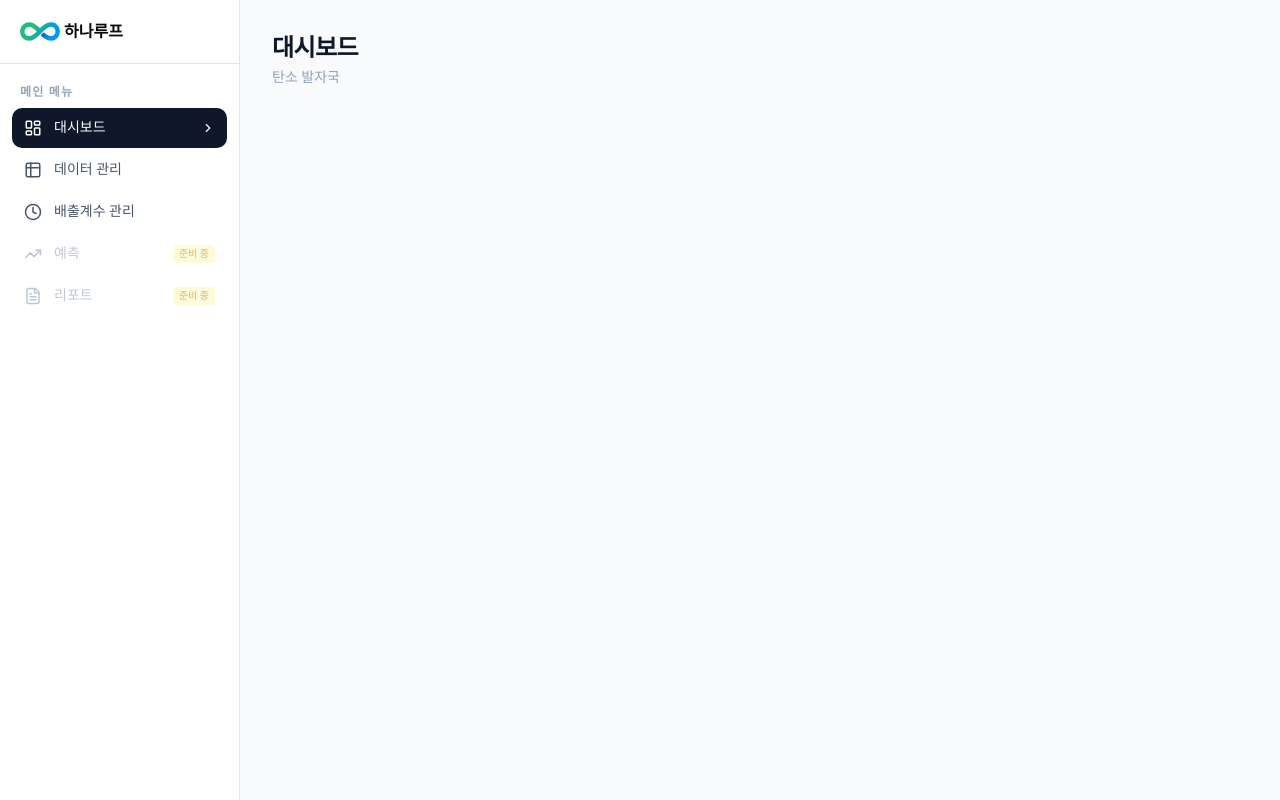
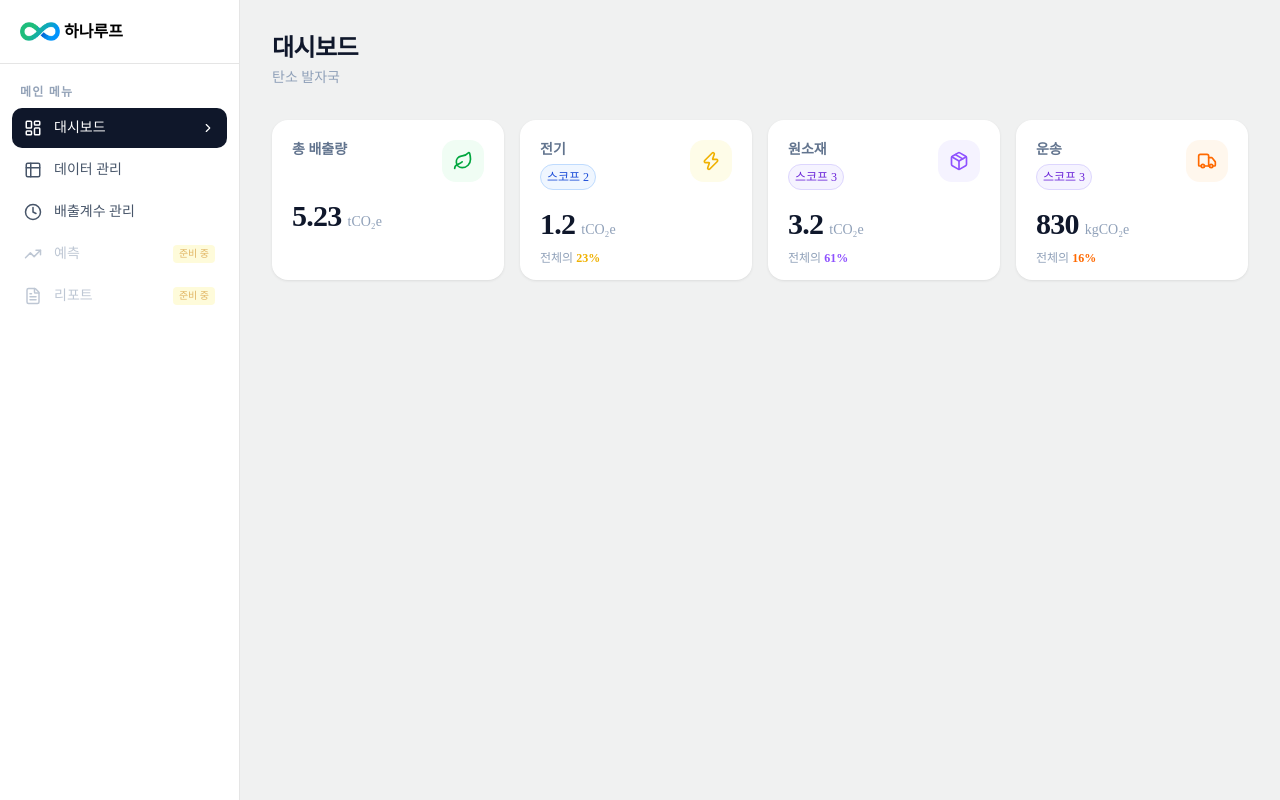
Before and after one commit to numi8462/hanaloop-dashboard, a Next.js app: page /dashboard in a window 1280 px wide. Built offline with nearby package versions, Linux system fonts and the light colour scheme; a web font is replaced by a local one.

Commit message:
feat: 대시보드 KPI 카드 컴포넌트 추가

```diff
--- a/app/dashboard/page.tsx
+++ b/app/dashboard/page.tsx
@@ -1,3 +1,5 @@
+import SummaryCards from "@/components/dashboard/SummaryCards";
+
 export default function DashboardPage() {
   return (
     <div className="p-8">
@@ -7,6 +9,22 @@ export default function DashboardPage() {
         </h1>
         <p className="text-sm mt-1 text-slate-400">탄소 발자국</p>
       </div>
+
+      {/* 테스트용 더미 데이터 */}
+      <SummaryCards
+        totalCo2e={5230}
+        byCategory={[
+          { type: "전기", totalCo2e: 1200, scope: "스코프 2", percentage: 23 },
+          {
+            type: "원소재",
+            totalCo2e: 3200,
+            scope: "스코프 3",
+            percentage: 61,
+          },
+          { type: "운송", totalCo2e: 830, scope: "스코프 3", percentage: 16 },
+        ]}
+        isLoading={false}
+      />
     </div>
   );
 }
--- a/app/globals.css
+++ b/app/globals.css
@@ -138,3 +138,67 @@
     @apply font-sans;
   }
 }
+
+/* ─── 카드 ───────────────────────────────────────────────────── */
+.card {
+  background: white;
+  border-radius: 16px;
+  box-shadow:
+    0 1px 3px 0 rgb(0 0 0 / 0.08),
+    0 1px 2px -1px rgb(0 0 0 / 0.05);
+  height: 160px;
+}
+
+/* ─── 스켈레톤 로딩 ──────────────────────────────────────────── */
+@keyframes shimmer {
+  0% {
+    background-position: -200% 0;
+  }
+  100% {
+    background-position: 200% 0;
+  }
+}
+
+.skeleton {
+  background: linear-gradient(90deg, #f1f5f9 25%, #e2e8f0 50%, #f1f5f9 75%);
+  background-size: 200% 100%;
+  animation: shimmer 1.5s infinite;
+  border-radius: 4px;
+}
+
+/* ─── 페이드인 애니메이션 ────────────────────────────────────── */
+@keyframes fadeInUp {
+  from {
+    opacity: 0;
+    transform: translateY(12px);
+  }
+  to {
+    opacity: 1;
+    transform: translateY(0);
+  }
+}
+
+.animate-fade-in-up {
+  animation: fadeInUp 0.4s ease-out forwards;
+  opacity: 0;
+}
+.animate-stagger-1 {
+  animation-delay: 0.05s;
+}
+
+/* ─── Scope 배지 ─────────────────────────────────────────────── */
+.badge-scope1 {
+  background: #fff7ed;
+  color: #c2410c;
+  border: 1px solid #fed7aa;
+}
+.badge-scope2 {
+  background: #eff6ff;
+  color: #1d4ed8;
+  border: 1px solid #bfdbfe;
+}
+.badge-scope3 {
+  background: #f5f3ff;
+  color: #6d28d9;
+  border: 1px solid #ddd6fe;
+}
--- a/app/layout.tsx
+++ b/app/layout.tsx
@@ -23,7 +23,7 @@ export default function RootLayout({
       <body>
         <div className="flex min-h-screen">
           <Sidebar />
-          <main className="flex-1 min-h-screen bg-[#f8fafc] ml-[240px]">
+          <main className="flex-1 min-h-screen bg-[#F0F1F1] ml-60">
             {children}
           </main>
         </div>
--- /dev/null
+++ b/components/dashboard/CardSkeleton.tsx
@@ -0,0 +1,12 @@
+export function CardSkeleton() {
+  return (
+    <div className="card p-5">
+      <div className="flex items-start justify-between mb-4">
+        <div className="skeleton w-24 h-4" />
+        <div className="skeleton w-10 h-10 rounded-xl" />
+      </div>
+      <div className="skeleton w-36 h-8 mb-2" />
+      <div className="skeleton w-16 h-3" />
+    </div>
+  );
+}
--- /dev/null
+++ b/components/dashboard/SummaryCard.tsx
@@ -0,0 +1,64 @@
+import { ReactNode } from "react";
+
+interface SummaryCardProps {
+  label: string;
+  value: string;
+  unit: string;
+  icon: ReactNode;
+  iconColor: string;
+  iconBg: string;
+  percentage?: number;
+  scope?: string;
+}
+
+export default function SummaryCard({
+  label,
+  value,
+  unit,
+  icon,
+  iconColor,
+  iconBg,
+  percentage,
+  scope,
+}: SummaryCardProps) {
+  return (
+    <div className="card p-5">
+      {/* 상단: 라벨 + 아이콘 */}
+      <div className="flex items-start justify-between mb-4">
+        <div>
+          <p className="text-sm font-semibold text-slate-500">{label}</p>
+          {scope && (
+            <span
+              className={`text-xs px-1.5 py-1 rounded-2xl font-medium mt-1 inline-flex items-center justify-center ${
+                scope === "스코프 2" ? "badge-scope2" : "badge-scope3"
+              }`}
+            >
+              {scope}
+            </span>
+          )}
+        </div>
+        <div
+          className={`rounded-xl flex items-center justify-center w-10.5 h-10.5 ${iconBg} ${iconColor}`}
+        >
+          {icon}
+        </div>
+      </div>
+
+      {/* 수치 */}
+      <div className="flex items-baseline gap-1.5">
+        <span className="text-3xl font-bold tracking-tight text-slate-900">
+          {value}
+        </span>
+        <span className="text-sm font-medium text-slate-400">{unit}</span>
+      </div>
+
+      {/* 비율 */}
+      {percentage != null && percentage > 0 && (
+        <p className="text-xs mt-2 text-slate-400">
+          전체의{" "}
+          <span className={`font-semibold ${iconColor}`}>{percentage}%</span>
+        </p>
+      )}
+    </div>
+  );
+}
--- /dev/null
+++ b/components/dashboard/SummaryCards.tsx
@@ -0,0 +1,94 @@
+"use client";
+
+import { Zap, Package, Truck, Leaf } from "lucide-react";
+import SummaryCard from "./SummaryCard";
+import { CardSkeleton } from "./CardSkeleton";
+import { formatCo2e } from "@/lib/pcf-calculator";
+
+interface CategorySummary {
+  type: string;
+  totalCo2e: number;
+  scope: string;
+  percentage: number;
+}
+
+interface SummaryCardsProps {
+  totalCo2e: number;
+  byCategory: CategorySummary[];
+  isLoading: boolean;
+}
+
+const CATEGORY_CONFIG = {
+  전기: {
+    icon: <Zap size={20} />,
+    color: "text-yellow-500",
+    bg: "bg-yellow-50",
+  },
+  원소재: {
+    icon: <Package size={20} />,
+    color: "text-violet-500",
+    bg: "bg-violet-50",
+  },
+  운송: {
+    icon: <Truck size={20} />,
+    color: "text-orange-500",
+    bg: "bg-orange-50",
+  },
+} as const;
+
+export default function SummaryCards({
+  totalCo2e,
+  byCategory,
+  isLoading,
+}: SummaryCardsProps) {
+  if (isLoading) {
+    return (
+      <div className="grid grid-cols-4 gap-4">
+        {Array.from({ length: 4 }).map((_, i) => (
+          <CardSkeleton key={i} />
+        ))}
+      </div>
+    );
+  }
+
+  const total = formatCo2e(totalCo2e);
+
+  const cards = [
+    {
+      label: "총 배출량",
+      value: total.value,
+      unit: total.unit,
+      icon: <Leaf size={20} />,
+      iconColor: "text-green-600",
+      iconBg: "bg-green-50",
+    },
+    ...["전기", "원소재", "운송"].map((type) => {
+      const cat = byCategory.find((c) => c.type === type);
+      const fmt = formatCo2e(cat?.totalCo2e ?? 0);
+      const cfg = CATEGORY_CONFIG[type as keyof typeof CATEGORY_CONFIG];
+      return {
+        label: type,
+        value: fmt.value,
+        unit: fmt.unit,
+        icon: cfg.icon,
+        iconColor: cfg.color,
+        iconBg: cfg.bg,
+        percentage: cat?.percentage ?? 0,
+        scope: cat?.scope,
+      };
+    }),
+  ];
+
+  return (
+    <div className="grid grid-cols-4 gap-4">
+      {cards.map((card, i) => (
+        <div
+          key={card.label}
+          className={`animate-fade-in-up animate-stagger-1`}
+        >
+          <SummaryCard {...card} />
+        </div>
+      ))}
+    </div>
+  );
+}
--- a/components/layout/Sidebar.tsx
+++ b/components/layout/Sidebar.tsx
@@ -63,7 +63,7 @@ export default function Sidebar() {
           height={20}
           priority
         />
-        <p className="font-semibold">하나루프</p>
+        <p className="font-semibold text-black">하나루프</p>
       </div>
 
       {/* 네비게이션 */}
```
